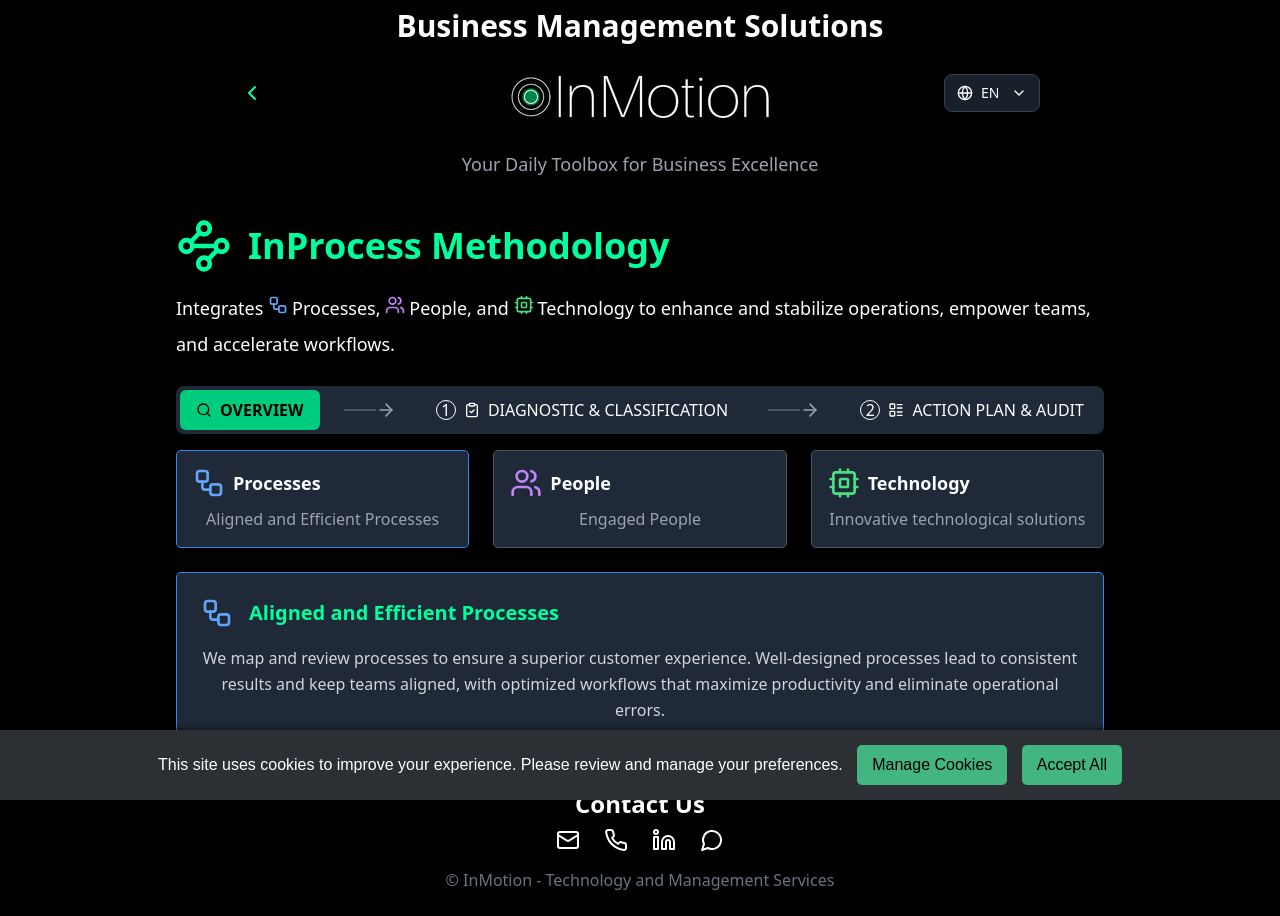
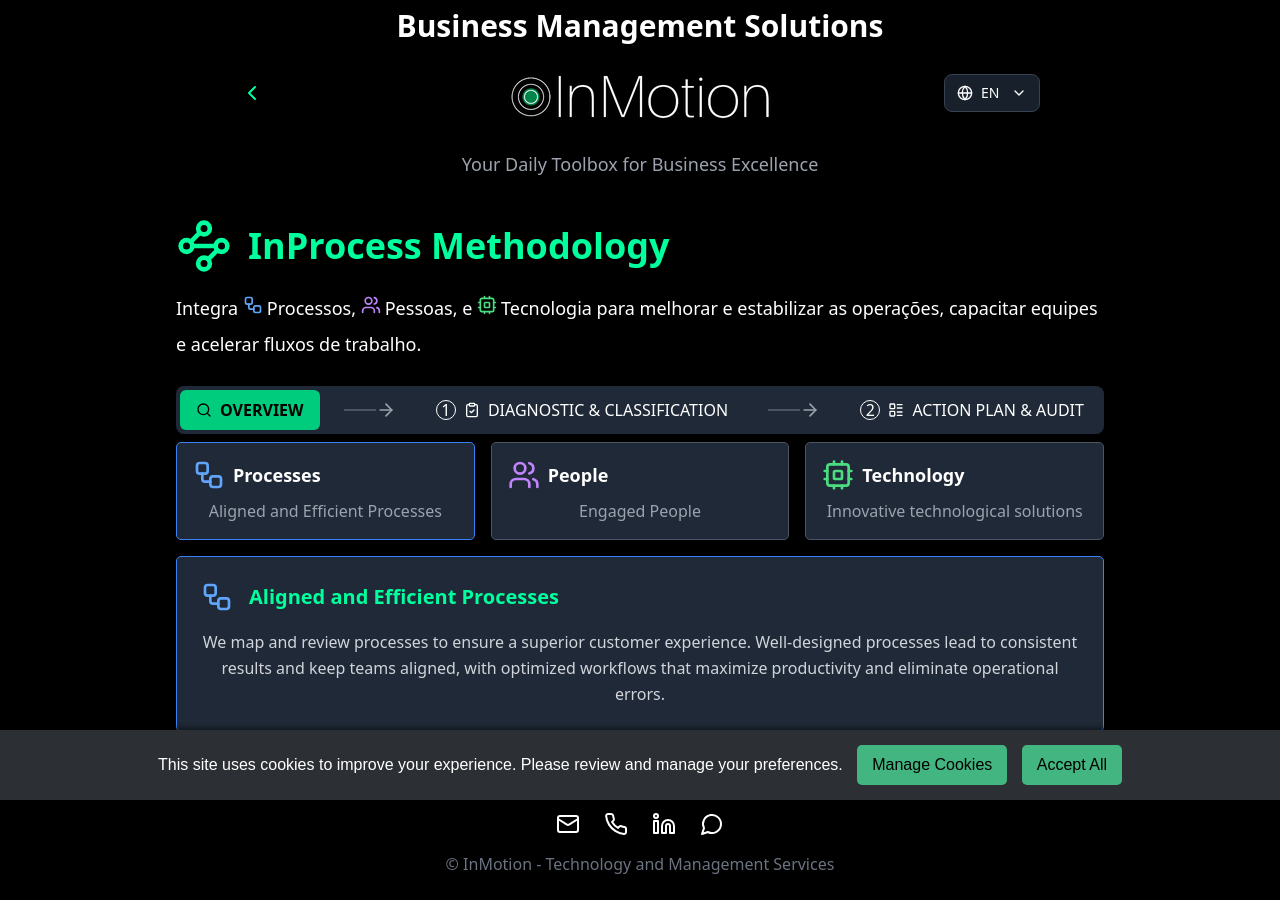
Before and after one commit to beloureiro/NS3, a React (Create React App) app: page /NS3/inprocess in a window 1280 px wide. Built offline with nearby package versions, Linux system fonts and the light colour scheme.

Commit message:
adicionando framermotion no inprocess

```diff
--- a/src/Solutions/4Menu.js
+++ b/src/Solutions/4Menu.js
@@ -352,7 +352,7 @@ const FourMenu = ({ language = 'en' }) => {
             initial={{ opacity: 0 }}
             animate={{ opacity: 1 }}
             transition={{ delay: 0.5 }}
-            className="mt-3 bg-slate-800/50 rounded-lg p-3"
+            className="mt-3 rounded-lg p-3"
           >
             <ContactSection title={t.contactUs} />
           </motion.div>
--- a/src/Solutions/Inprocess.js
+++ b/src/Solutions/Inprocess.js
@@ -18,26 +18,27 @@ import {
 } from "lucide-react";
 import ContactSection from "../AppComponents/ContactSection";
 import { translations, explanations } from "./InprocessLanguage";
+import { motion, AnimatePresence } from "framer-motion";
 
-// Component for creating a card with specific background and border style and fixed height
+// Componente para criar um card com estilo específico de fundo e borda
 const Card = ({ children, className }) => (
   <div
     className={`bg-transparent border-gray-700 rounded-[10px] ${className}`}
-    style={{ minHeight: "60px" }} // Set a minimum height to keep it consistent across tabs
+    style={{ minHeight: "60px" }}
   >
     {children}
   </div>
 );
 
-// Component for the content inside the card with padding
+// Componente para o conteúdo dentro do card com padding
 const CardContent = ({ children, className }) => (
   <div className={`p-6 ${className}`}>{children}</div>
 );
 
-// Context for managing tab state
+// Contexto para gerenciar o estado das abas
 const TabContext = React.createContext();
 
-// Tabs component with state management for active tab
+// Componente Tabs com gerenciamento de estado para a aba ativa
 const Tabs = ({ children, defaultValue, className, onTabChange }) => {
   const [activeTab, setActiveTab] = useState(defaultValue);
 
@@ -53,7 +54,7 @@ const Tabs = ({ children, defaultValue, className, onTabChange }) => {
   );
 };
 
-// Component for individual tab triggers
+// Componente para os triggers individuais das abas
 const TabsTrigger = ({ children, value, className }) => {
   const { activeTab, setActiveTab } = React.useContext(TabContext);
 
@@ -71,28 +72,43 @@ const TabsTrigger = ({ children, value, className }) => {
   );
 };
 
-// Component for tab content that displays only when active
+// Componente para o conteúdo da aba que exibe apenas quando ativo
 const TabsContent = ({ children, value, className }) => {
   const { activeTab } = React.useContext(TabContext);
-  return activeTab === value ? (
-    <div className={className}>{children}</div>
-  ) : null;
+  return (
+    <div>
+      <AnimatePresence mode="wait">
+        {activeTab === value && (
+          <motion.div
+            key={value}
+            initial={{ opacity: 0, y: 20 }}
+            animate={{ opacity: 1, y: 0 }}
+            exit={{ opacity: 0, y: -20 }}
+            transition={{ duration: 0.6, ease: "easeInOut" }}
+            className={className}
+          >
+            {children}
+          </motion.div>
+        )}
+      </AnimatePresence>
+    </div>
+  );
 };
 
-// Advanced Analysis Explanation with adjusted padding and size adjustments
+// Explicação da Análise Avançada com ajustes de padding e tamanho
 const AdvancedAnalysisExplanation = ({ language }) => {
   const t = translations[language];
   return (
     <div className="bg-gray-800 p-4 rounded-lg">
       <div className="flex flex-col md:flex-row items-center justify-center gap-4">
-        <div className="bg-gray-900 p-3 rounded-lg flex flex-col items-center w-full md:w-[30%]">
+        <div className="bg-gray-900 p-3 rounded-lg flex flex-col items-center w-full md:w-1/3">
           <Waypoints className="text-emerald-400 mb-2" size={28} />
           <p className="text-slate-300 text-sm text-center">
             {t.processMapping}
           </p>
         </div>
         <ArrowRightLeft className="text-emerald-400 hidden md:block" size={24} />
-        <div className="bg-gray-900 p-3 rounded-lg flex flex-col items-center w-full md:w-[30%]">
+        <div className="bg-gray-900 p-3 rounded-lg flex flex-col items-center w-full md:w-1/3">
           <div className="flex items-center gap-4 mb-2">
             <Cpu className="text-emerald-400" size={28} />
             <Plus className="text-emerald-400" size={18} />
@@ -101,7 +117,7 @@ const AdvancedAnalysisExplanation = ({ language }) => {
           <p className="text-slate-300 text-sm text-center">{t.aiProcessing}</p>
         </div>
         <ArrowRightLeft className="text-emerald-400 hidden md:block" size={24} />
-        <div className="bg-gray-900 p-3 rounded-lg flex flex-col items-center w-full md:w-[30%]">
+        <div className="bg-gray-900 p-3 rounded-lg flex flex-col items-center w-full md:w-1/3">
           <Grid2x2 className="text-emerald-400 mb-2" size={28} />
           <p className="text-slate-300 text-sm text-center">
             {t.complexityMatrix}
@@ -112,7 +128,7 @@ const AdvancedAnalysisExplanation = ({ language }) => {
   );
 };
 
-// Integrated Action and Audit Explanation with adjusted dimensions
+// Metodologia InProcess com ajustes nos espaços entre os elementos
 const InProcessMethodology = ({ language, setLanguage }) => {
   const [selectedItem, setSelectedItem] = useState("processos");
   const [currentTab, setCurrentTab] = useState("overview");
@@ -164,20 +180,20 @@ const InProcessMethodology = ({ language, setLanguage }) => {
       <div className="max-w-screen-lg mx-auto px-6 pt-0 pb-6">
         <Card className="bg-gray-800 border-gray-700 h-full">
           <CardContent className="p-6 h-full flex flex-col">
-            {/* Fixed Header */}
+            {/* Cabeçalho fixo */}
             <div>
               <div className="flex items-center mb-4 space-x-4">
                 <Waypoints className="w-14 h-14 text-[#00ff9d]" />
                 <h1 className="text-4xl font-bold text-[#00ff9d]">{t.title}</h1>
               </div>
               <p className="text-white text-lg text-left mb-6 leading-[2]">
-                Integrates{" "}
+                Integra{" "}
                 <span className="inline-flex items-baseline">
                   <Workflow
                     className="w-5 h-5 mr-1 text-blue-400"
                     style={{ verticalAlign: "baseline" }}
                   />
-                  <span>Processes</span>
+                  <span>Processos</span>
                 </span>
                 ,{" "}
                 <span className="inline-flex items-baseline">
@@ -185,29 +201,29 @@ const InProcessMethodology = ({ language, setLanguage }) => {
                     className="w-5 h-5 mr-1 text-purple-400"
                     style={{ verticalAlign: "baseline" }}
                   />
-                  <span>People</span>
+                  <span>Pessoas</span>
                 </span>
-                , and{" "}
+                , e{" "}
                 <span className="inline-flex items-baseline">
                   <Cpu
                     className="w-5 h-5 mr-1 text-green-400"
                     style={{ verticalAlign: "baseline" }}
                   />
-                  <span>Technology</span>
+                  <span>Tecnologia</span>
                 </span>{" "}
-                to enhance and stabilize operations, empower teams, and
-                accelerate workflows.
+                para melhorar e estabilizar as operações, capacitar equipes e
+                acelerar fluxos de trabalho.
               </p>
             </div>
 
-            {/* Scrollable Content */}
-            <div className="overflow-y-auto flex-1">
+            {/* Conteúdo rolável */}
+            <div className="flex-1">
               <Tabs
                 defaultValue="overview"
-                className="space-y-4"
+                className="space-y-2"
                 onTabChange={handleTabChange}
               >
-                {/* Tab navigation */}
+                {/* Navegação das abas */}
                 <div className="relative flex flex-col md:flex-row md:justify-between items-center w-full bg-gray-800 p-1 rounded-lg">
                   <TabsTrigger
                     value="overview"
@@ -217,7 +233,7 @@ const InProcessMethodology = ({ language, setLanguage }) => {
                     <span>{t.overview}</span>
                   </TabsTrigger>
 
-                  {/* Hidden arrows and lines on mobile */}
+                  {/* Setas e linhas ocultas no mobile */}
                   <div className="flex items-center hidden md:flex">
                     <div
                       className={`h-0.5 w-8 transition-colors duration-300 ${
@@ -254,7 +270,7 @@ const InProcessMethodology = ({ language, setLanguage }) => {
                     </div>
                   </TabsTrigger>
 
-                  {/* Hidden arrows and lines on mobile */}
+                  {/* Setas e linhas ocultas no mobile */}
                   <div className="flex items-center hidden md:flex">
                     <div
                       className={`h-0.5 w-8 transition-colors duration-300 ${
@@ -290,15 +306,15 @@ const InProcessMethodology = ({ language, setLanguage }) => {
                   </TabsTrigger>
                 </div>
 
-                {/* Tab content */}
-                <TabsContent value="overview" className="space-y-6">
-                  <div className="grid grid-cols-1 md:grid-cols-3 gap-6">
+                {/* Conteúdo das abas */}
+                <TabsContent value="overview" className="space-y-4 mt-2">
+                  <div className="flex flex-col md:flex-row items-center justify-center gap-4">
                     <div
                       className={`bg-gray-800 p-4 rounded-[5px] border ${
                         selectedItem === "processos"
                           ? "border-blue-500"
                           : "border-gray-600"
-                      } hover:border-blue-500 transition-colors cursor-pointer`}
+                      } hover:border-blue-500 transition-colors cursor-pointer w-full md:w-1/3`}
                       onClick={() => setSelectedItem("processos")}
                     >
                       <div className="flex items-center space-x-2 mb-2">
@@ -312,7 +328,7 @@ const InProcessMethodology = ({ language, setLanguage }) => {
                         selectedItem === "pessoas"
                           ? "border-purple-500"
                           : "border-gray-600"
-                      } hover:border-purple-500 transition-colors cursor-pointer`}
+                      } hover:border-purple-500 transition-colors cursor-pointer w-full md:w-1/3`}
                       onClick={() => setSelectedItem("pessoas")}
                     >
                       <div className="flex items-center space-x-2 mb-2">
@@ -326,7 +342,7 @@ const InProcessMethodology = ({ language, setLanguage }) => {
                         selectedItem === "tecnologia"
                           ? "border-green-500"
                           : "border-gray-600"
-                      } hover:border-green-500 transition-colors cursor-pointer`}
+                      } hover:border-green-500 transition-colors cursor-pointer w-full md:w-1/3`}
                       onClick={() => setSelectedItem("tecnologia")}
                     >
                       <div className="flex items-center space-x-2 mb-2">
@@ -340,14 +356,14 @@ const InProcessMethodology = ({ language, setLanguage }) => {
                   </div>
                 </TabsContent>
 
-                <TabsContent value="diagnostic" className="space-y-6">
+                <TabsContent value="diagnostic" className="space-y-4 mt-2">
                   <AdvancedAnalysisExplanation language={language} />
                 </TabsContent>
 
-                <TabsContent value="action" className="space-y-6">
+                <TabsContent value="action" className="space-y-4 mt-2">
                   <div className="bg-gray-800 p-4 rounded-lg">
                     <div className="flex flex-col md:flex-row items-center justify-center gap-4">
-                      <div className="bg-gray-900 p-3 rounded-lg flex flex-col items-center w-full md:w-[35%]">
+                      <div className="bg-gray-900 p-3 rounded-lg flex flex-col items-center w-full md:w-1/3">
                         <div className="bg-black p-2 rounded-full mb-2">
                           <Target className="text-emerald-400 w-8 h-8" />
                         </div>
@@ -359,8 +375,8 @@ const InProcessMethodology = ({ language, setLanguage }) => {
                         </p>
                       </div>
 
-                      {/* Hidden arrows on mobile */}
-                      <div className="flex flex-col items-center justify-center hidden md:flex">
+                      {/* Setas e labels */}
+                      <div className="flex flex-col items-center justify-center hidden md:flex w-full md:w-1/3">
                         <ArrowRightLeft className="text-emerald-400 w-5 h-5 mb-1" />
                         <span className="text-slate-400 text-xs">
                           {t.continuous}
@@ -370,7 +386,7 @@ const InProcessMethodology = ({ language, setLanguage }) => {
                         </span>
                       </div>
 
-                      <div className="bg-gray-900 p-3 rounded-lg flex flex-col items-center w-full md:w-[35%]">
+                      <div className="bg-gray-900 p-3 rounded-lg flex flex-col items-center w-full md:w-1/3">
                         <div className="bg-black p-2 rounded-full mb-2">
                           <SquareActivity className="text-emerald-400 w-8 h-8" />
                         </div>
@@ -386,8 +402,14 @@ const InProcessMethodology = ({ language, setLanguage }) => {
                 </TabsContent>
               </Tabs>
 
-              <div className="mt-6">
-                <div
+              <div className="mt-4">
+                <AnimatePresence mode="wait">
+                  <motion.div
+                    key={selectedItem || currentTab}
+                    initial={{ opacity: 0, y: 20 }}
+                    animate={{ opacity: 1, y: 0 }}
+                    exit={{ opacity: 0, y: -20 }}
+                    transition={{ duration: 0.6, ease: "easeInOut" }}
                     className={`bg-gray-800 p-6 rounded-[5px] border ${
                       selectedItem === "processos"
                         ? "border-blue-500"
@@ -407,16 +429,17 @@ const InProcessMethodology = ({ language, setLanguage }) => {
                     <p className="text-gray-300 leading-relaxed">
                       {currentExplanation[language].content}
                     </p>
-                </div>
+                  </motion.div>
+                </AnimatePresence>
               </div>
             </div>
           </CardContent>
         </Card>
       </div>
 
-      {/* Contact Section */}
+      {/* Seção de Contato */}
       <div className="bg-black -mt-4">
-        <ContactSection title="Contact Us" />
+        <ContactSection title="Fale Conosco" />
       </div>
     </div>
   );
```
Lines whose indentation alone changed are shown as unchanged.
